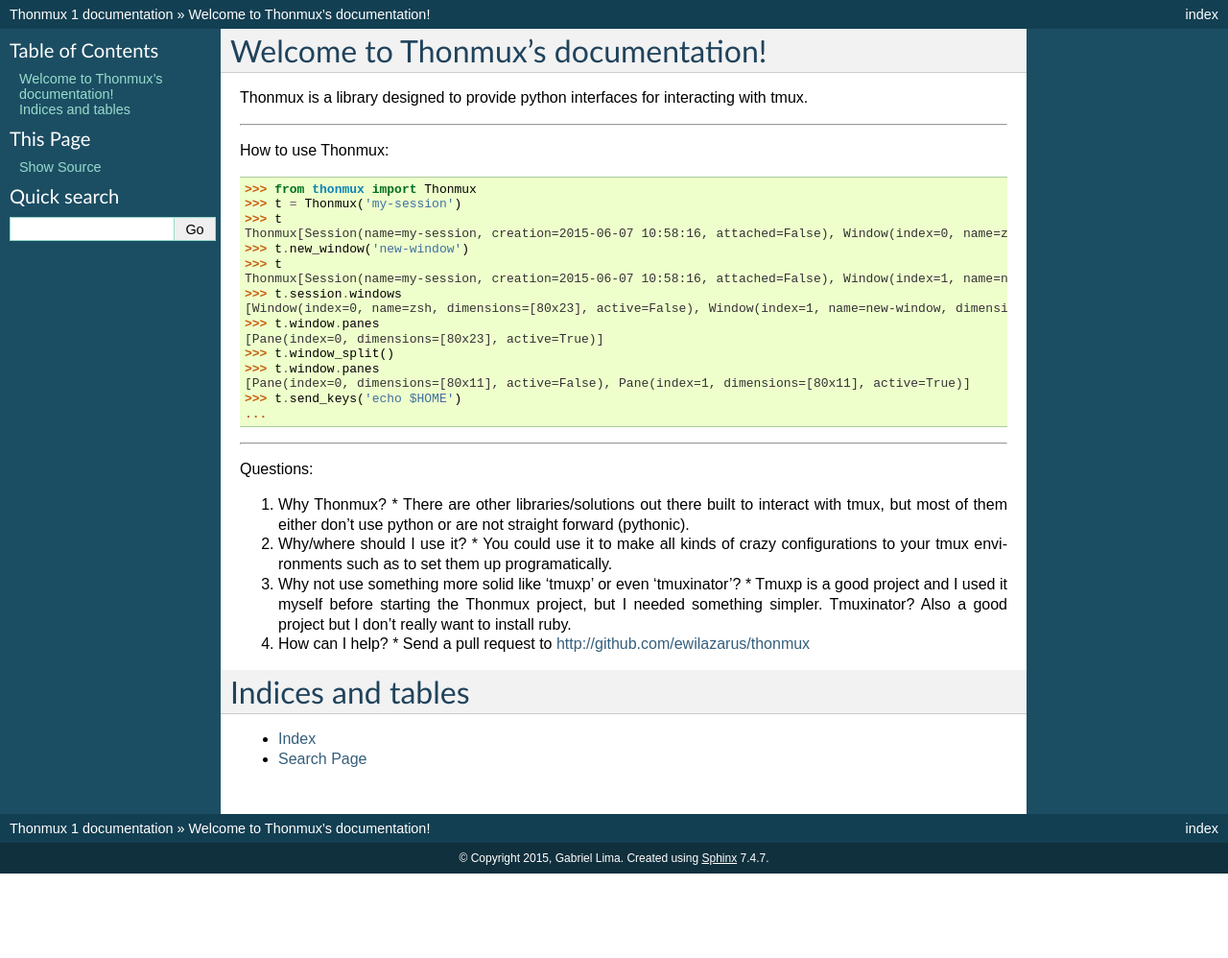
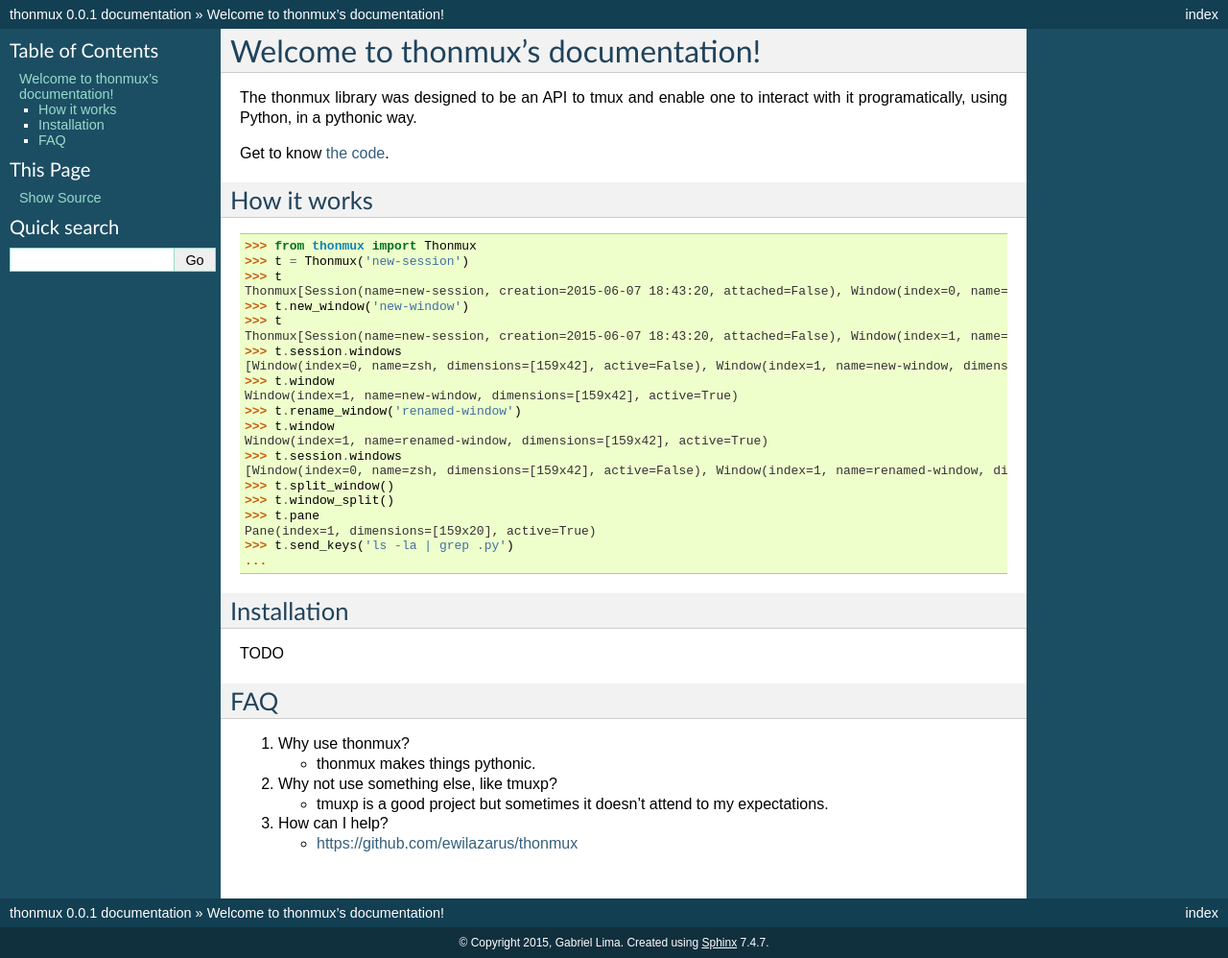
Before and after one commit to ewilazarus/thonmux, a Sphinx documentation site: the page built from docs/source/index.rst, in a window 1280 px wide. Shown: the whole page at 96% size. Built offline with Sphinx 7.4.7, drawn with Linux system fonts in a browser that asks for light colours; before the commit the page ends 910 px from its top, so only the background shows below that.

Commit message:
Documenting

```diff
--- a/docs/source/conf.py
+++ b/docs/source/conf.py
@@ -1,7 +1,8 @@
+#!/usr/bin/env python3
 # -*- coding: utf-8 -*-
 #
-# Thonmux documentation build configuration file, created by
-# sphinx-quickstart on Sat Jun  6 16:36:14 2015.
+# thonmux documentation build configuration file, created by
+# sphinx-quickstart on Sun Jun  7 15:27:54 2015.
 #
 # This file is execfile()d with the current directory set to its
 # containing dir.
@@ -45,8 +46,8 @@
 master_doc = 'index'
 
 # General information about the project.
-project = u'Thonmux'
-copyright = u'2015, Gabriel Lima'
+project = 'thonmux'
+copyright = '2015, Gabriel Lima'
 
 # The version info for the project you're documenting, acts as replacement for
 # |version| and |release|, also used in various other places throughout the
@@ -55,7 +56,7 @@
 # The short X.Y version.
 version = '0.0'
 # The full version, including alpha/beta/rc tags.
-release = '1'
+release = '0.0.1'
 
 # The language for content autogenerated by Sphinx. Refer to documentation
 # for a list of supported languages.
@@ -178,7 +179,7 @@
 #html_file_suffix = None
 
 # Output file base name for HTML help builder.
-htmlhelp_basename = 'Thonmuxdoc'
+htmlhelp_basename = 'thonmuxdoc'
 
 
 # -- Options for LaTeX output ---------------------------------------------
@@ -198,8 +199,8 @@
 # (source start file, target name, title,
 #  author, documentclass [howto, manual, or own class]).
 latex_documents = [
-  ('index', 'Thonmux.tex', u'Thonmux Documentation',
-   u'Gabriel Lima', 'manual'),
+  ('index', 'thonmux.tex', 'thonmux Documentation',
+   'Gabriel Lima', 'manual'),
 ]
 
 # The name of an image file (relative to this directory) to place at the top of
@@ -228,8 +229,8 @@
 # One entry per manual page. List of tuples
 # (source start file, name, description, authors, manual section).
 man_pages = [
-    ('index', 'thonmux', u'Thonmux Documentation',
-     [u'Gabriel Lima'], 1)
+    ('index', 'thonmux', 'thonmux Documentation',
+     ['Gabriel Lima'], 1)
 ]
 
 # If true, show URL addresses after external links.
@@ -242,8 +243,8 @@
 # (source start file, target name, title, author,
 #  dir menu entry, description, category)
 texinfo_documents = [
-  ('index', 'Thonmux', u'Thonmux Documentation',
-   u'Gabriel Lima', 'Thonmux', 'One line description of project.',
+  ('index', 'thonmux', 'thonmux Documentation',
+   'Gabriel Lima', 'thonmux', 'One line description of project.',
    'Miscellaneous'),
 ]
 
--- a/docs/source/index.rst
+++ b/docs/source/index.rst
@@ -1,57 +1,66 @@
-.. Thonmux documentation master file, created by
-   sphinx-quickstart on Sat Jun  6 16:36:14 2015.
+.. thonmux documentation master file, created by
+   sphinx-quickstart on Sun Jun  7 15:27:54 2015.
    You can adapt this file completely to your liking, but it should at least
    contain the root `toctree` directive.
 
-Welcome to Thonmux's documentation!
+Welcome to thonmux's documentation!
 ===================================
 
-Thonmux is a library designed to provide python interfaces for interacting with
-tmux.
+The thonmux library was designed to be an API to tmux and enable one to
+interact with it programatically, using Python, in a pythonic way.
 
--------------------------------------------------------------------------------
+Get to know `the code`_.
 
-How to use Thonmux:
+.. _`the code`: thonmux.html
+
+How it works
+------------
 
     >>> from thonmux import Thonmux
-    >>> t = Thonmux('my-session')
+    >>> t = Thonmux('new-session')
     >>> t
-    Thonmux[Session(name=my-session, creation=2015-06-07 10:58:16, attached=False), Window(index=0, name=zsh, dimensions=[80x23], active=True), Pane(index=0, dimensions=[80x23], active=True)]
+    Thonmux[Session(name=new-session, creation=2015-06-07 18:43:20, attached=False), Window(index=0, name=zsh, dimensions=[159x42], active=True), Pane(index=0, dimensions=[159x42], active=True)]
     >>> t.new_window('new-window')
     >>> t
-    Thonmux[Session(name=my-session, creation=2015-06-07 10:58:16, attached=False), Window(index=1, name=new-window, dimensions=[80x23], active=True), Pane(index=0, dimensions=[80x23], active=True)]
+    Thonmux[Session(name=new-session, creation=2015-06-07 18:43:20, attached=False), Window(index=1, name=new-window, dimensions=[159x42], active=True), Pane(index=0, dimensions=[159x42], active=True)]
     >>> t.session.windows
-    [Window(index=0, name=zsh, dimensions=[80x23], active=False), Window(index=1, name=new-window, dimensions=[80x23], active=True)]
-    >>> t.window.panes
-    [Pane(index=0, dimensions=[80x23], active=True)]
+    [Window(index=0, name=zsh, dimensions=[159x42], active=False), Window(index=1, name=new-window, dimensions=[159x42], active=True)]
+    >>> t.window
+    Window(index=1, name=new-window, dimensions=[159x42], active=True)
+    >>> t.rename_window('renamed-window')
+    >>> t.window
+    Window(index=1, name=renamed-window, dimensions=[159x42], active=True)
+    >>> t.session.windows
+    [Window(index=0, name=zsh, dimensions=[159x42], active=False), Window(index=1, name=renamed-window, dimensions=[159x42], active=True)]
+    >>> t.split_window()
     >>> t.window_split()
-    >>> t.window.panes
-    [Pane(index=0, dimensions=[80x11], active=False), Pane(index=1, dimensions=[80x11], active=True)]
-    >>> t.send_keys('echo $HOME')
+    >>> t.pane
+    Pane(index=1, dimensions=[159x20], active=True)
+    >>> t.send_keys('ls -la | grep .py')
     ...
 
--------------------------------------------------------------------------------
+Installation
+------------
 
-Questions:
-
-1. Why Thonmux?
-   * There are other libraries/solutions out there built to interact with tmux, but most of them either don't use python or are not straight forward (pythonic).
-2. Why/where should I use it?
-   * You could use it to make all kinds of crazy configurations to your tmux environments such as to set them up programatically.
-3. Why not use something more solid like 'tmuxp' or even 'tmuxinator'?
-   * Tmuxp is a good project and I used it myself before starting the Thonmux project, but I needed something simpler. Tmuxinator? Also a good project but I don't really want to install ruby.
-4. How can I help?
-   * Send a pull request to http://github.com/ewilazarus/thonmux
+TODO
 
 
+FAQ
+---
+
+1. Why use thonmux?
+
+   * thonmux makes things pythonic.
+
+2. Why not use something else, like tmuxp?
+
+   * tmuxp is a good project but sometimes it doesn't attend to my
+     expectations.
+
+3. How can I help?
+
+   * https://github.com/ewilazarus/thonmux
 
 
 .. toctree::
    :maxdepth: 2
-
-
-Indices and tables
-==================
-
-* :ref:`genindex`
-* :ref:`search`
--- a/thonmux/__init__.py
+++ b/thonmux/__init__.py
@@ -0,0 +1 @@
+from .main import Thonmux
```
Also changed, not shown: docs/source/modules.rst (added, +7 -0 lines), docs/source/thonmux.rst (+22 -78 lines), 11 other files.
